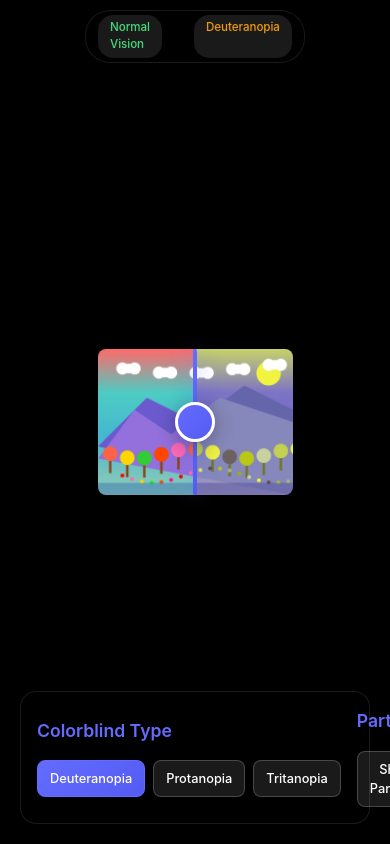
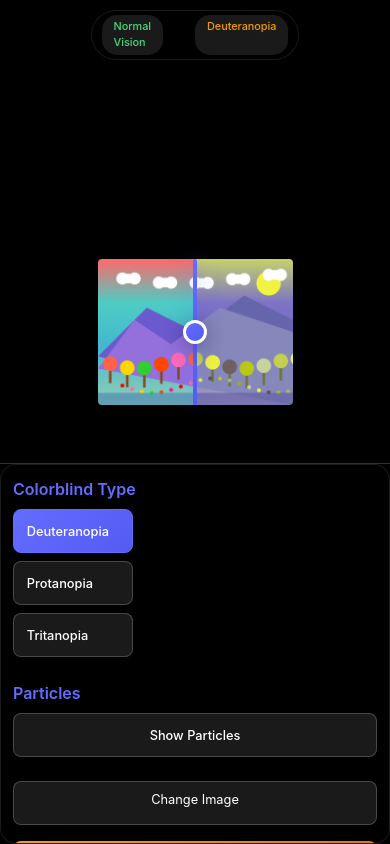
Before and after one commit to larrycaw/colorblind-sim, a React (Vite) app: page / in a window 390 px wide. Both pictures are taken after a click on the button "Try Demo". Built offline with nearby package versions, Linux system fonts and the light colour scheme.

Commit message:
Mobile friendly <3

```diff
--- a/src/components/ColorWorldSplit.css
+++ b/src/components/ColorWorldSplit.css
@@ -142,18 +142,14 @@
 
 /* Split Indicator */
 .split-indicator {
-  position: absolute;
-  top: 20px;
-  left: 50%;
-  transform: translateX(-50%);
   display: flex;
   gap: 2rem;
-  z-index: 30;
   background: rgba(0, 0, 0, 0.8);
   padding: 0.5rem 1rem;
   border-radius: 25px;
   backdrop-filter: blur(10px);
   border: 1px solid rgba(255, 255, 255, 0.1);
+  pointer-events: none;
 }
 
 .indicator-left,
@@ -388,66 +384,214 @@
   box-shadow: 0 4px 12px rgba(245, 158, 11, 0.3);
 }
 
-/* Responsive Design */
+/* Mobile-first responsive design */
 @media (max-width: 768px) {
+  .color-world-split {
+    height: 100vh;
+    overflow: hidden;
+  }
+
+  .canvas-container {
+    padding: 0.5rem;
+    height: calc(100vh - 200px); /* Leave space for controls */
+  }
+
+  .main-canvas {
+    max-width: 100%;
+    max-height: 100%;
+    border-radius: 4px;
+  }
+
+  /* Mobile-optimized controls */
   .controls-overlay {
     position: fixed;
-    bottom: 20px;
-    right: 20px;
-    left: 20px;
+    bottom: 0;
+    left: 0;
+    right: 0;
     top: auto;
+    background: rgba(0, 0, 0, 0.95);
+    backdrop-filter: blur(15px);
+    border-top: 1px solid rgba(255, 255, 255, 0.2);
+    z-index: 100;
   }
 
   .control-panel {
-    display: flex;
-    flex-direction: row;
+    flex-direction: column;
+    gap: 0.75rem;
+    padding: 1rem;
+    max-height: 50vh;
+    overflow-y: auto;
+    scrollbar-width: thin;
+    scrollbar-color: rgba(255, 255, 255, 0.3) transparent;
+  }
+
+  .control-panel::-webkit-scrollbar {
+    width: 4px;
+  }
+
+  .control-panel::-webkit-scrollbar-track {
+    background: transparent;
+  }
+
+  .control-panel::-webkit-scrollbar-thumb {
+    background: rgba(255, 255, 255, 0.3);
+    border-radius: 2px;
+  }
+
+  .control-panel h3 {
+    font-size: 1rem;
+    margin-bottom: 0.5rem;
+  }
+
+  .type-buttons {
+    flex-wrap: wrap;
+    gap: 0.5rem;
+    justify-content: center;
+  }
+
+  .type-button {
+    font-size: 0.85em;
+    padding: 0.6rem 1rem;
+    min-width: 80px;
+    flex: 1;
+    max-width: 120px;
+    min-height: 44px; /* iOS touch target minimum */
+  }
+
+  .particle-controls {
+    margin-top: 0.5rem;
+  }
+
+  .particle-toggle {
+    font-size: 0.85em;
+    padding: 0.6rem 1rem;
+    width: 100%;
+    min-height: 44px;
+  }
+
+  .upload-section,
+  .menu-section {
+    margin-top: 0.5rem;
+  }
+
+  .change-button,
+  .menu-button {
+    font-size: 0.85em;
+    padding: 0.6rem 1rem;
+    width: 100%;
+    min-height: 44px;
+  }
+
+  /* Mobile slider */
+  .slider-handle {
+    width: 8px;
+  }
+
+  .slider-grip {
+    width: 24px;
+    height: 24px;
+  }
+
+  .split-indicator {
+    font-size: 0.75em;
+    padding: 0.25rem 0.6rem;
+    top: 10px;
+  }
+
+  /* Mobile upload screen */
+  .upload-placeholder {
+    padding: 1rem;
+    height: 100vh;
+  }
+
+  .upload-content {
+    padding: 2rem 1rem;
+    text-align: center;
+  }
+
+  .upload-content h2 {
+    font-size: 1.8em;
+    margin-bottom: 1rem;
+  }
+
+  .upload-content p {
+    font-size: 0.95em;
+    line-height: 1.5;
+    margin-bottom: 2rem;
+  }
+
+  .upload-buttons {
+    flex-direction: column;
     gap: 1rem;
-    align-items: center;
-    padding: 1rem;
+    width: 100%;
+  }
+
+  .upload-button,
+  .demo-button {
+    width: 100%;
+    padding: 1rem 1.5rem;
+    font-size: 1em;
+    border-radius: 12px;
+    min-height: 44px;
+  }
+
+  /* Mobile tooltip */
+  .custom-tooltip {
+    display: none; /* Hide tooltips on mobile for cleaner UI */
+  }
+}
+
+/* Small mobile devices */
+@media (max-width: 480px) {
+  .canvas-container {
+    height: calc(100vh - 180px);
+  }
+
+  .control-panel {
+    padding: 0.75rem;
+    max-height: 45vh;
+  }
+
+  .upload-content h2 {
+    font-size: 1.6em;
+  }
+
+  .upload-content p {
+    font-size: 0.9em;
+  }
+
+  .type-button {
+    font-size: 0.8em;
+    padding: 0.5rem 0.8rem;
+  }
+
+  .particle-toggle,
+  .change-button,
+  .menu-button {
+    font-size: 0.8em;
+    padding: 0.5rem 0.8rem;
+  }
+}
+
+/* Landscape orientation on mobile */
+@media (max-width: 768px) and (orientation: landscape) {
+  .canvas-container {
+    height: calc(100vh - 120px);
+  }
+
+  .control-panel {
+    max-height: 35vh;
+    padding: 0.5rem;
   }
 
   .type-buttons {
     flex-direction: row;
-    margin-bottom: 0;
+    justify-content: center;
   }
 
   .type-button {
-    font-size: 0.8em;
-    padding: 0.5rem 0.75rem;
-  }
-
-  .particle-controls {
-    margin-bottom: 0;
-  }
-
-  .particle-toggle {
-    font-size: 0.8em;
-    padding: 0.5rem 0.75rem;
-  }
-
-  .split-indicator {
-    top: 10px;
-    font-size: 0.8em;
-    padding: 0.25rem 0.75rem;
-  }
-
-  .upload-content h2 {
-    font-size: 2em;
-  }
-
-  .upload-content p {
-    font-size: 1em;
-  }
-
-  .upload-buttons {
-    flex-direction: row;
-    gap: 1rem;
-  }
-
-  .upload-button,
-  .demo-button {
-    font-size: 0.9em;
-    padding: 0.75rem 1.5rem;
+    flex: 0 0 auto;
+    min-width: 70px;
   }
 }
 
--- a/src/components/ColorWorldSplit.tsx
+++ b/src/components/ColorWorldSplit.tsx
@@ -256,6 +256,19 @@ const ColorWorldSplit: React.FC = () => {
          height: canvasRect.height,
        });
 
+       // Force a small delay to ensure DOM is updated before calculating bounds
+       setTimeout(() => {
+         if (canvasRef.current) {
+           const updatedRect = canvasRef.current.getBoundingClientRect();
+           setCanvasBounds({
+             left: updatedRect.left,
+             width: updatedRect.width,
+             top: updatedRect.top,
+             height: updatedRect.height,
+           });
+         }
+       }, 0);
+
       // Clear canvas
       ctx.clearRect(0, 0, canvas.width, canvas.height);
 
@@ -321,11 +334,49 @@ const ColorWorldSplit: React.FC = () => {
     renderImage();
   }, [renderImage]);
 
+  // Update canvas bounds on window resize
+  useEffect(() => {
+    const handleResize = () => {
+      if (canvasRef.current && containerRef.current) {
+        const canvasRect = canvasRef.current.getBoundingClientRect();
+        setCanvasBounds({
+          left: canvasRect.left,
+          width: canvasRect.width,
+          top: canvasRect.top,
+          height: canvasRect.height,
+        });
+
+        // Force a re-render after bounds update
+        setTimeout(() => {
+          renderImage();
+        }, 0);
+      }
+    };
+
+    // Initial bounds update
+    handleResize();
+
+    // Add resize listener
+    window.addEventListener('resize', handleResize);
+
+    // Cleanup
+    return () => {
+      window.removeEventListener('resize', handleResize);
+    };
+  }, [uploadedImage, renderImage]); // Re-run when image changes or renderImage changes
+
   const handleMouseDown = (e: React.MouseEvent) => {
     e.preventDefault();
     setIsDragging(true);
     document.addEventListener('mousemove', handleMouseMove);
     document.addEventListener('mouseup', handleMouseUp);
+  };
+
+  const handleTouchStart = (e: React.TouchEvent) => {
+    e.preventDefault();
+    setIsDragging(true);
+    document.addEventListener('touchmove', handleTouchMove, { passive: false });
+    document.addEventListener('touchend', handleTouchEnd);
   };
 
   const handleMouseMove = (e: MouseEvent) => {
@@ -340,10 +391,30 @@ const ColorWorldSplit: React.FC = () => {
     setSliderPosition(percentage);
   };
 
+  const handleTouchMove = (e: TouchEvent) => {
+    if (!isDragging || !canvasBounds.width) return;
+    e.preventDefault();
+
+    // Get the first touch point
+    const touch = e.touches[0];
+    const x = touch.clientX - canvasBounds.left;
+    const percentage = Math.max(
+      0,
+      Math.min(100, (x / canvasBounds.width) * 100)
+    );
+    setSliderPosition(percentage);
+  };
+
   const handleMouseUp = () => {
     setIsDragging(false);
     document.removeEventListener('mousemove', handleMouseMove);
     document.removeEventListener('mouseup', handleMouseUp);
+  };
+
+  const handleTouchEnd = () => {
+    setIsDragging(false);
+    document.removeEventListener('touchmove', handleTouchMove);
+    document.removeEventListener('touchend', handleTouchEnd);
   };
 
   // Add global mouse move handler for better responsiveness
@@ -372,6 +443,18 @@ const ColorWorldSplit: React.FC = () => {
     if (!canvasBounds.width) return;
 
     const x = e.clientX - canvasBounds.left;
+    const percentage = Math.max(
+      0,
+      Math.min(100, (x / canvasBounds.width) * 100)
+    );
+    setSliderPosition(percentage);
+  };
+
+  const handleContainerTouch = (e: React.TouchEvent) => {
+    if (!canvasBounds.width) return;
+
+    const touch = e.touches[0];
+    const x = touch.clientX - canvasBounds.left;
     const percentage = Math.max(
       0,
       Math.min(100, (x / canvasBounds.width) * 100)
@@ -434,6 +517,7 @@ const ColorWorldSplit: React.FC = () => {
         ref={containerRef}
         className='canvas-container'
         onClick={handleContainerClick}
+        onTouchStart={handleContainerTouch}
       >
         {uploadedImage ? (
           <>
@@ -463,13 +547,23 @@ const ColorWorldSplit: React.FC = () => {
                 zIndex: 20,
               }}
               onMouseDown={handleMouseDown}
+              onTouchStart={handleTouchStart}
             >
               <div className='slider-line' />
               <div className='slider-grip' />
             </div>
 
             {/* Split indicator */}
-            <div className='split-indicator'>
+            <div
+              className='split-indicator'
+              style={{
+                position: 'absolute',
+                top: '10px',
+                left: '50%',
+                transform: 'translateX(-50%)',
+                zIndex: 30,
+              }}
+            >
               <div className='indicator-left'>Normal Vision</div>
               <div className='indicator-right'>{selectedType.name}</div>
             </div>
--- a/src/index.css
+++ b/src/index.css
@@ -87,3 +87,57 @@ button:focus-visible {
     background-color: #f9f9f9;
   }
 }
+
+/* Mobile-specific optimizations */
+@media (max-width: 768px) {
+  html {
+    /* Prevent zoom on input focus on iOS */
+    -webkit-text-size-adjust: 100%;
+    -ms-text-size-adjust: 100%;
+  }
+
+  body {
+    /* Prevent horizontal scrolling */
+    overflow-x: hidden;
+    /* Prevent pull-to-refresh on mobile */
+    overscroll-behavior: none;
+  }
+
+  /* Improve touch targets */
+  button {
+    min-height: 44px;
+    min-width: 44px;
+  }
+
+  /* Prevent text selection on interactive elements */
+  .slider-handle,
+  .slider-grip,
+  .type-button,
+  .particle-toggle,
+  .upload-button,
+  .demo-button,
+  .change-button,
+  .menu-button {
+    -webkit-touch-callout: none;
+    -webkit-user-select: none;
+    -khtml-user-select: none;
+    -moz-user-select: none;
+    -ms-user-select: none;
+    user-select: none;
+  }
+
+  /* Improve scrolling performance */
+  .control-panel {
+    -webkit-overflow-scrolling: touch;
+  }
+}
+
+/* Prevent viewport issues on mobile */
+@media screen and (max-width: 768px) {
+  html, body {
+    position: fixed;
+    width: 100%;
+    height: 100%;
+    overflow: hidden;
+  }
+}
```
Lines whose indentation alone changed are shown as unchanged.
